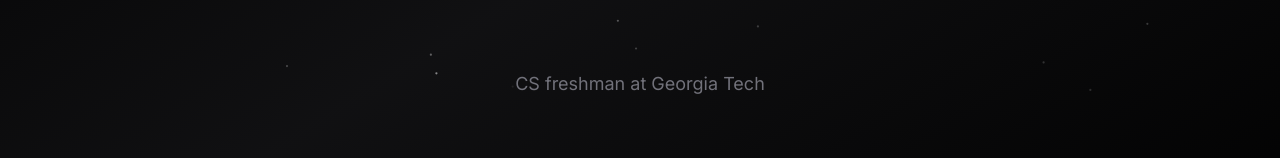
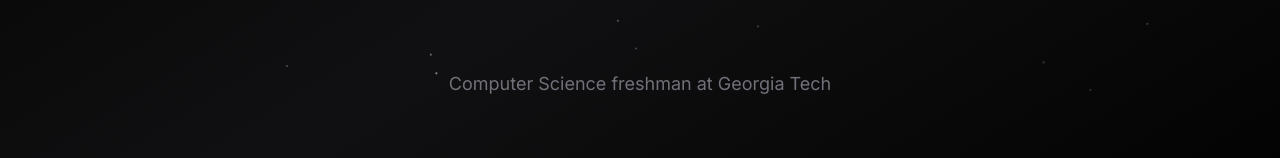
Before and after one commit to jeet-dekivadia/personal-website, a Next.js app: page / in a window 1280 px wide. Shown: the part 479-637 px from the top of the page. Built offline with nearby package versions, Linux system fonts and the light colour scheme; no server answers; what tailwindcss-debug-screens would draw is missing.

Commit message:
Update page.tsx

```diff
--- a/app/page.tsx
+++ b/app/page.tsx
@@ -37,7 +37,7 @@
       <div className="hidden w-screen h-px animate-glow md:block animate-fade-right bg-gradient-to-r from-zinc-300/0 via-zinc-300/50 to-zinc-300/0" />
       <div className="my-16 text-center animate-fade-in">
         <h2 className="text-lg text-zinc-500 ">
-          CS freshman at Georgia Tech
+          Computer Science freshman at Georgia Tech
         </h2>
       </div>
       <img src="/pp 2024 a.jpg" alt="Jeet Dekivadia" className="profile-photo" />
```
